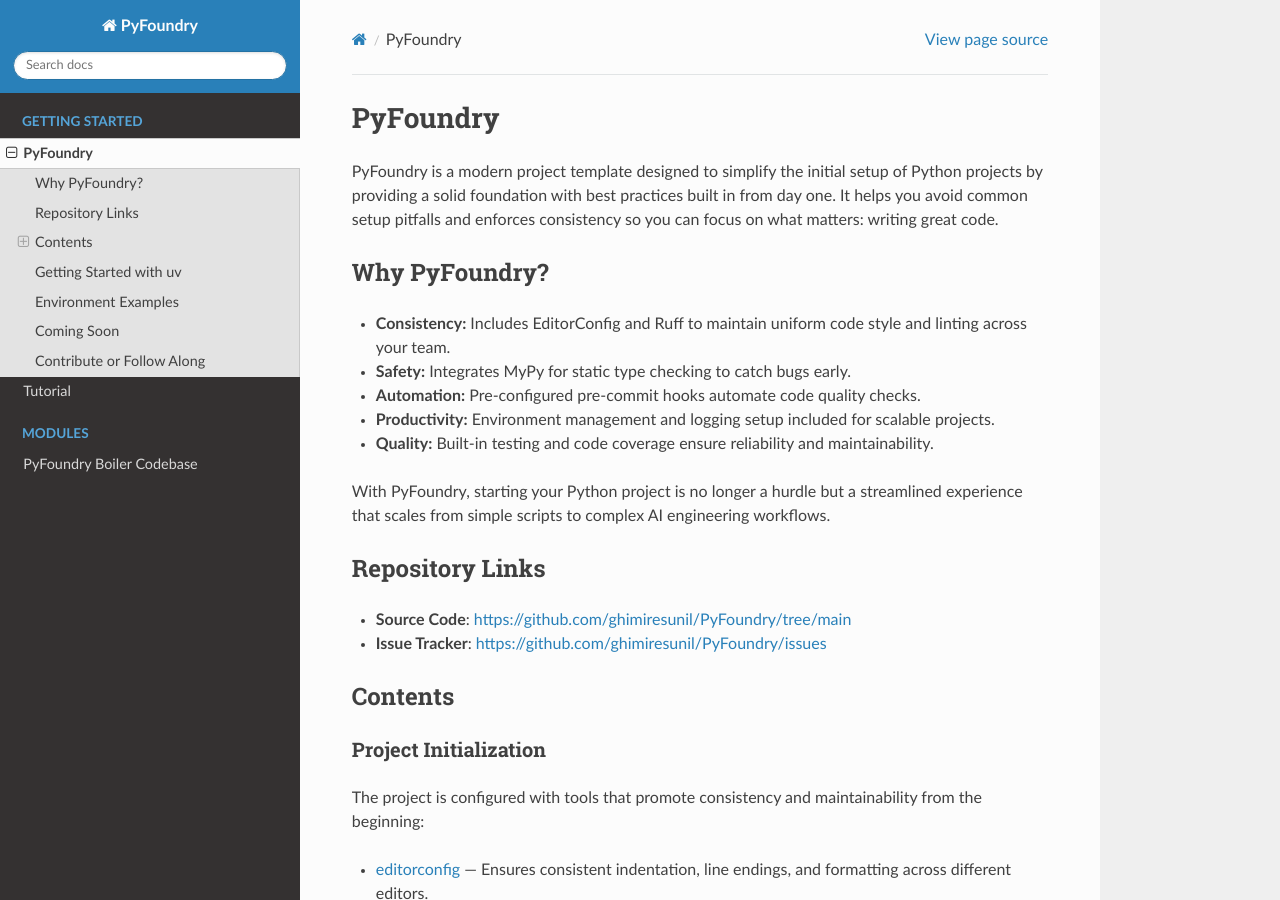
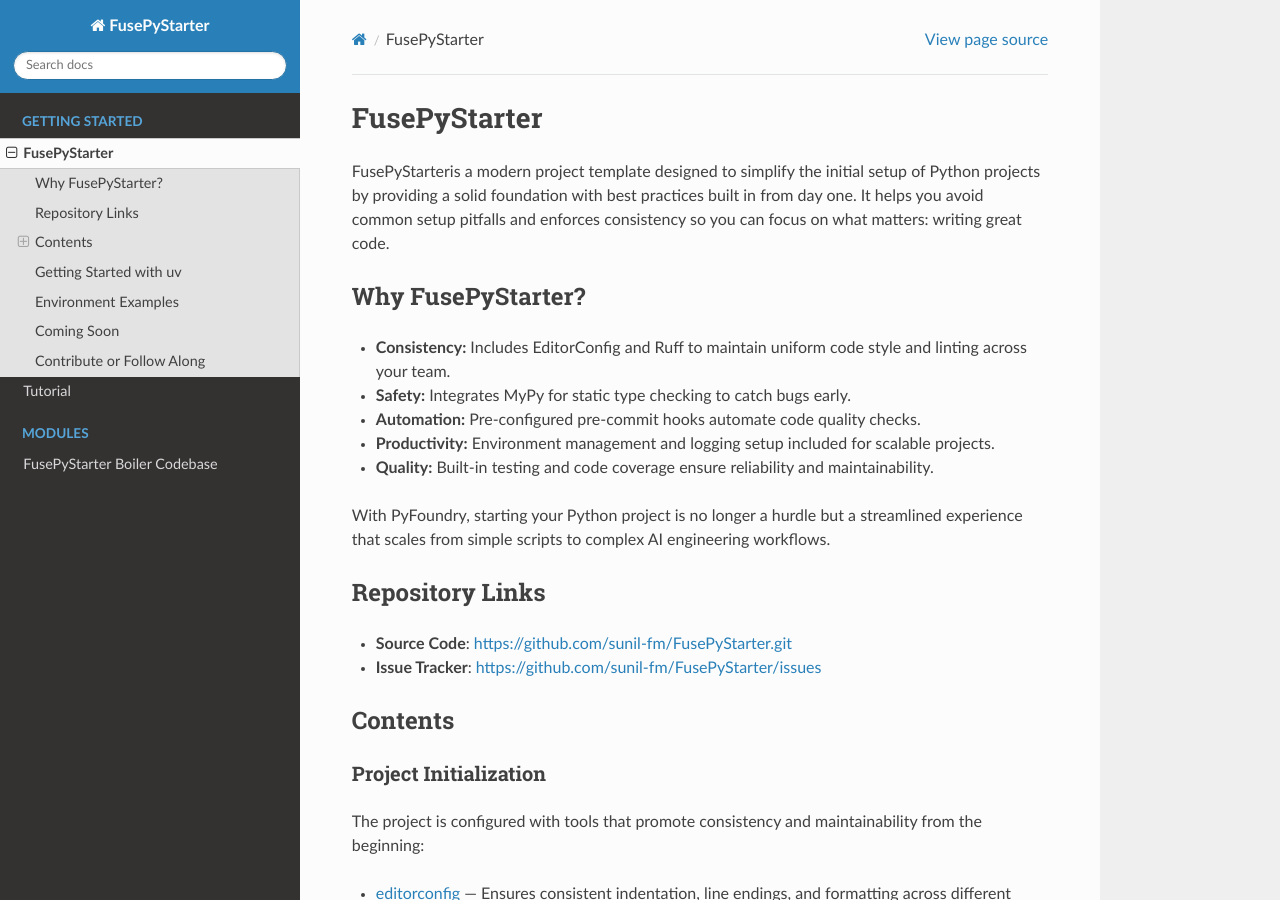
Before and after one commit to sunil-fm/FusePyStarter, a Sphinx documentation site: the page built from docs/readme.rst, in a window 1280 px wide and 900 px high. Built offline with Sphinx 7.4.7 and the Read the Docs theme 3.1.0, drawn with Linux system fonts in a browser that asks for light colours; pages that are not in the unit, such as notebooks, are missing from menus; some of the changed text lies outside the part shown.

Commit message:
fix(project name): Update project name and project meta data to FusePyStarter

```diff
--- a/README.rst
+++ b/README.rst
@@ -1,10 +1,10 @@
-PyFoundry
-=========
+FusePyStarter
+=============
 
-PyFoundry is a modern project template designed to simplify the initial setup of Python projects by providing a solid foundation with best practices built in from day one. It helps you avoid common setup pitfalls and enforces consistency so you can focus on what matters: writing great code.
+FusePyStarteris a modern project template designed to simplify the initial setup of Python projects by providing a solid foundation with best practices built in from day one. It helps you avoid common setup pitfalls and enforces consistency so you can focus on what matters: writing great code.
 
-Why PyFoundry?
---------------
+Why FusePyStarter?
+------------------
 
 - **Consistency:** Includes EditorConfig and Ruff to maintain uniform code style and linting across your team.
 - **Safety:** Integrates MyPy for static type checking to catch bugs early.
@@ -17,8 +17,8 @@ With PyFoundry, starting your Python project is no longer a hurdle but a streaml
 Repository Links
 -------------------
 
-- **Source Code**: https://github.com/ghimiresunil/PyFoundry/tree/main
-- **Issue Tracker**: https://github.com/ghimiresunil/PyFoundry/issues
+- **Source Code**: https://github.com/sunil-fm/FusePyStarter.git
+- **Issue Tracker**: https://github.com/sunil-fm/FusePyStarter/issues
 
 Contents
 -----------
@@ -61,8 +61,8 @@ Getting Started with uv
 
    .. code-block:: bash
 
-      git clone https://github.com/ghimiresunil/PyFoundry.git
-      cd PyFoundry
+      git clone https://github.com/sunil-fm/FusePyStarter.git
+      cd FusePyStarter
 
 2. **Create a virtual environment**
 
@@ -85,7 +85,7 @@ Sample `.env.example` file for Dynaconf environment:
 .. code-block:: ini
 
    ENV_FOR_DYNACONF=dev
-   DYNACONF_APP_NAME=PyFoundry
+   DYNACONF_APP_NAME=FusePyStarter
 
 Sample `.secrets.example` file:
 
--- a/docs/modules.rst
+++ b/docs/modules.rst
@@ -1,4 +1,4 @@
-PyFoundry Boiler Codebase
+FusePyStarter Boiler Codebase
 =========================
 
 .. toctree::
```
Also changed, not shown: docs/index.rst (+3 -8 lines), pyproject.toml (+4 -7 lines), 2 other files.
